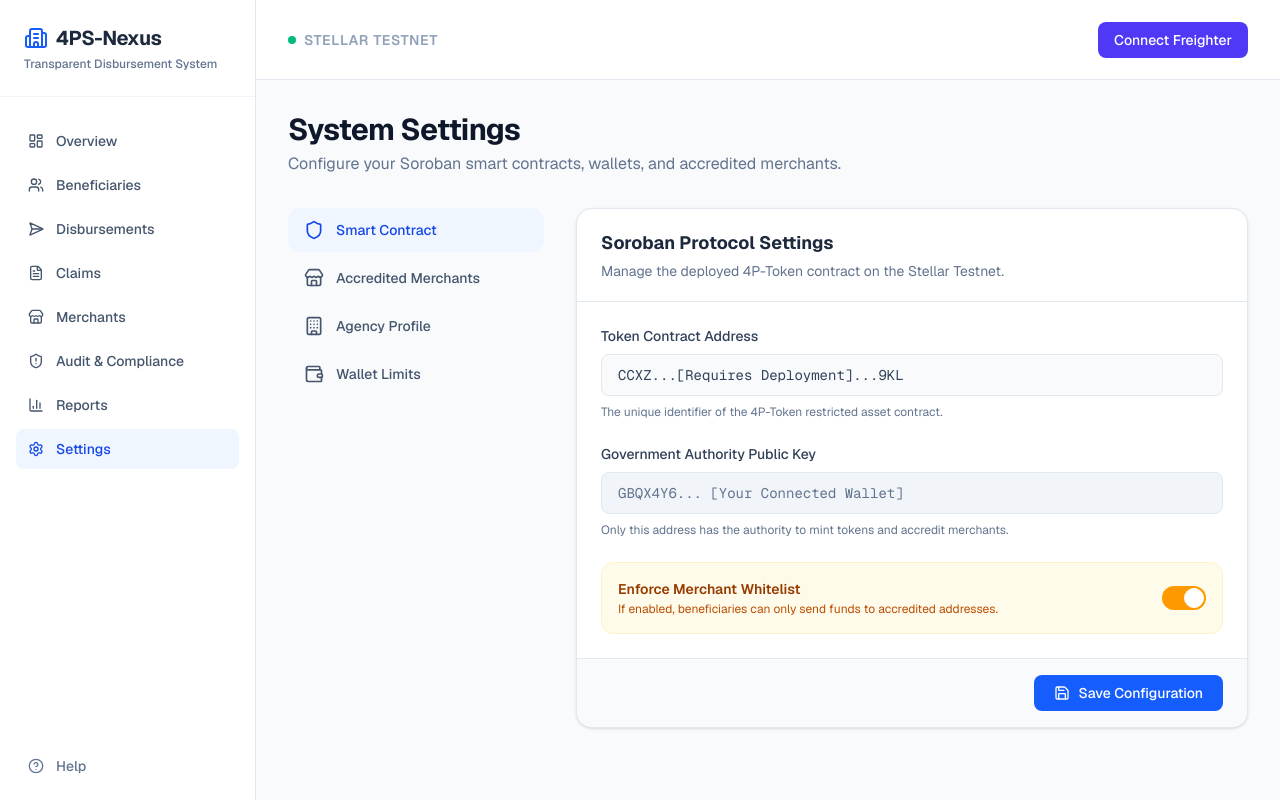
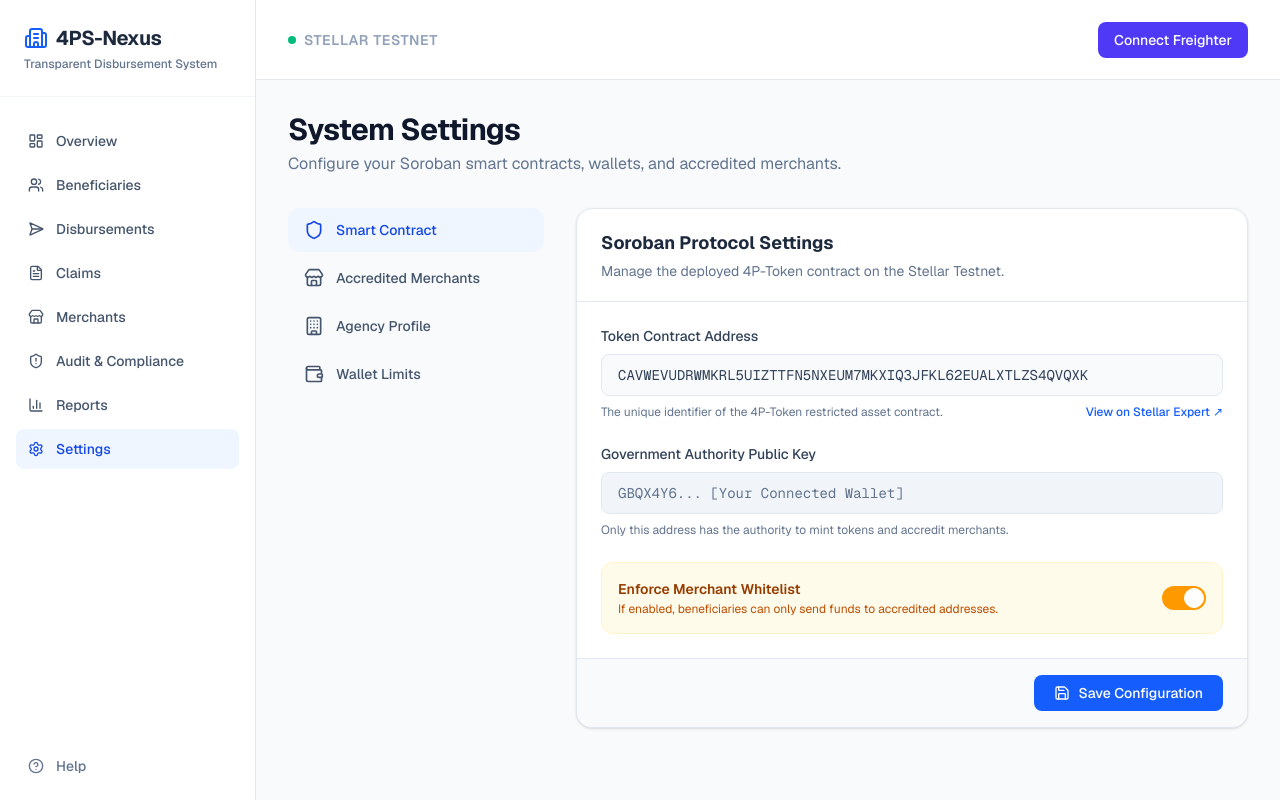
Before and after one commit to Dranyl-23/4PS-Nexus, a Next.js app in the folder web/: page /settings in a window 1280 px wide. Built offline with nearby package versions, Linux system fonts and the light colour scheme.

Commit message:
feat: integrate live stellar testnet contract ID into settings

```diff
--- a/web/src/app/settings/page.tsx
+++ b/web/src/app/settings/page.tsx
@@ -56,10 +56,16 @@ export default function SettingsPage() {
                   <label className="block text-sm font-medium text-slate-700 mb-2">Token Contract Address</label>
                   <input
                     type="text"
-                    defaultValue="CCXZ...[Requires Deployment]...9KL"
-                    className="w-full px-4 py-2.5 bg-slate-50 border border-slate-200 rounded-lg text-sm text-slate-700 font-mono focus:outline-none focus:ring-2 focus:ring-blue-500/20 focus:border-blue-500 transition-all"
+                    defaultValue="CAVWEVUDRWMKRL5UIZTTFN5NXEUM7MKXIQ3JFKL62EUALXTLZS4QVQXK"
+                    readOnly
+                    className="w-full px-4 py-2.5 bg-slate-50 border border-slate-200 rounded-lg text-sm text-slate-700 font-mono focus:outline-none focus:ring-2 focus:ring-blue-500/20 focus:border-blue-500 transition-all cursor-default"
                   />
-                  <p className="text-xs text-slate-500 mt-2">The unique identifier of the 4P-Token restricted asset contract.</p>
+                  <div className="flex justify-between items-center mt-2">
+                    <p className="text-xs text-slate-500">The unique identifier of the 4P-Token restricted asset contract.</p>
+                    <a href="https://stellar.expert/explorer/testnet/contract/CAVWEVUDRWMKRL5UIZTTFN5NXEUM7MKXIQ3JFKL62EUALXTLZS4QVQXK" target="_blank" rel="noopener noreferrer" className="text-xs font-medium text-blue-600 hover:text-blue-700 hover:underline">
+                      View on Stellar Expert ↗
+                    </a>
+                  </div>
                 </div>
                 <div>
                   <label className="block text-sm font-medium text-slate-700 mb-2">Government Authority Public Key</label>
```
